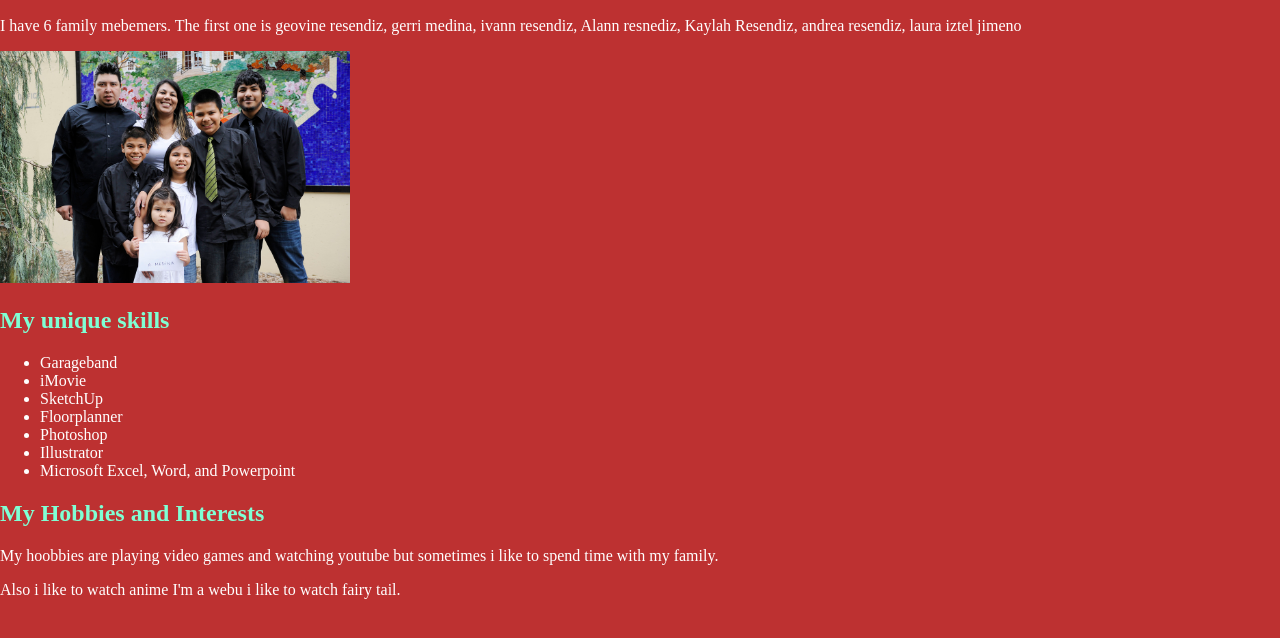
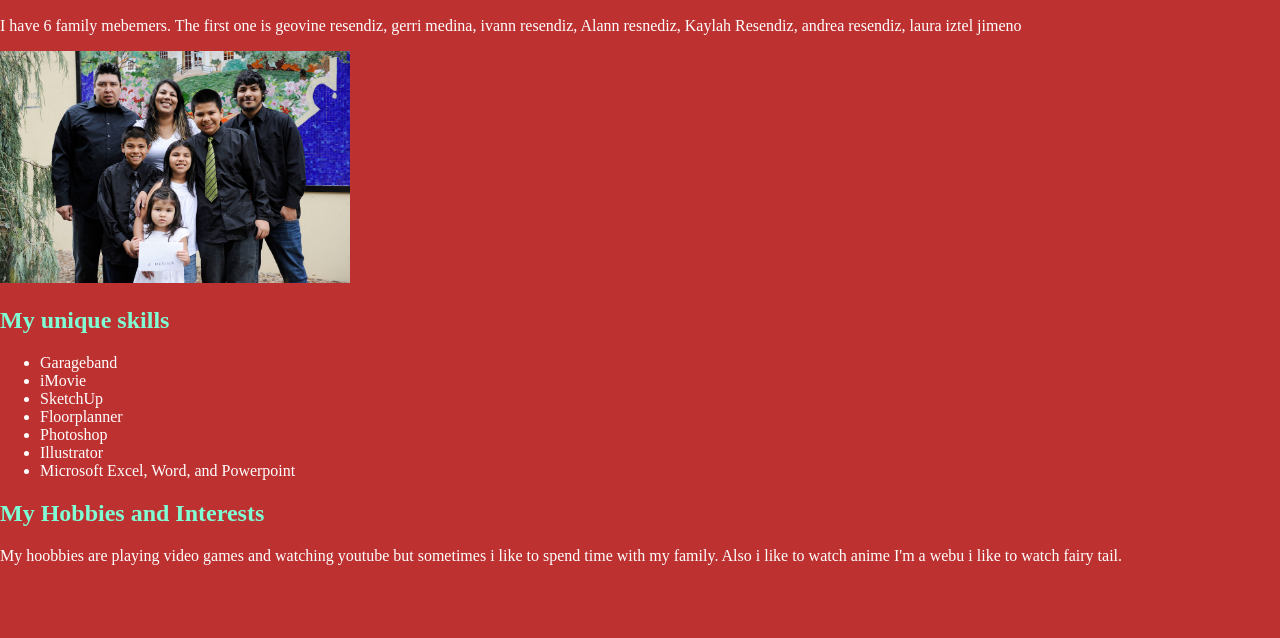
Before and after one commit to CoderAlann/CoderAlann.github.io, a plain HTML site: page index.html in a window 1280 px wide. Shown: the part 292-930 px from the top of the page. Drawn offline with Linux system fonts and the light colour scheme; a web font is replaced by a local one.

Commit message:
Update index.html

```diff
--- a/index.html
+++ b/index.html
@@ -51,8 +51,8 @@
 	</article>
 	<article>
 		<h2>My Hobbies and Interests</h2>
-			<p>My hoobbies are playing video games and watching youtube but sometimes i like to spend time with my family.</p>
-			<p>Also i like to watch anime I'm a webu i like to watch fairy tail.</p>
+			<p>My hoobbies are playing video games and watching youtube but sometimes i like to spend time with my family.
+			Also i like to watch anime I'm a webu i like to watch fairy tail.</p>
 	</article>
 		<img src="images/g" alt="">
 
```
